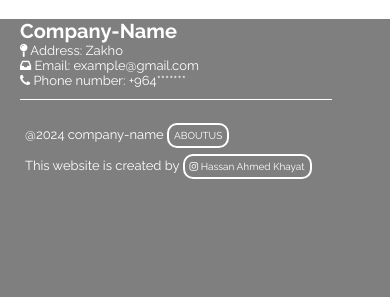
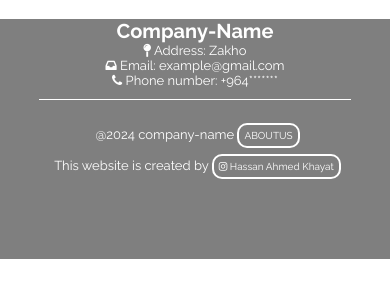
Before and after one commit to Hassan77186/Travel, a plain HTML site: page index.html in a window 390 px wide. Shown: the part 2308-2605 px from the top of the page. After the commit the page ends 2567 px from the top, so only its background shows below. Drawn offline with Linux system fonts and the light colour scheme; a web font is replaced by a local one.

Commit message:
Update style.css

```diff
--- a/style.css
+++ b/style.css
@@ -353,7 +353,7 @@ footer{
     display: grid;
     grid-template-columns: auto auto;
     width: 100%;
-    height: 200px;
+    height: 160px;
     margin-top: 20px;
     background-color: rgba(0, 0, 0, 0.500);
 }
@@ -539,7 +539,7 @@ footer{
     }
     footer{
         font-size: 13px ;
-        height: 300px;
+        height: 240px;
         display: block;
 
 
@@ -549,10 +549,16 @@ footer{
     }
 
     .footer-box-one .text-box{
+        margin-block: 20px;
+        margin-inline: auto;
+        text-align: center;
         border: none;
     }
 
     .footer-box-two .text-box{
+        text-align: center;
+        margin-block: 20px;
+        margin-inline: auto;
         border-bottom: 1px solid white;
     }
     .about-us{
```
